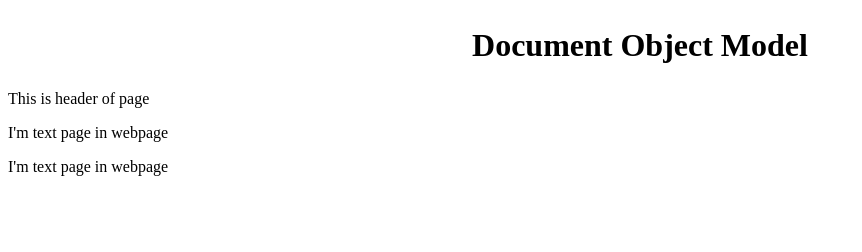
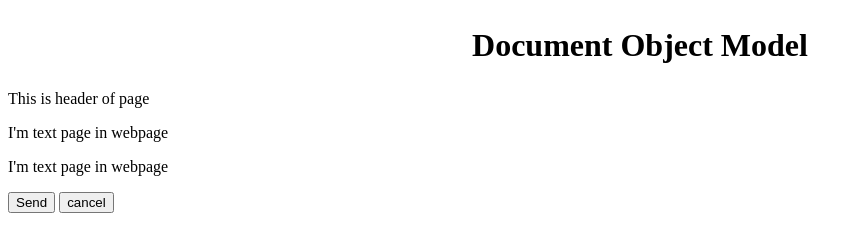
Before and after one commit to Ayubaabdi/30-days-of-javascript, a plain HTML site: page Javascript/Day-13/Dom.html in a window 1280 px wide. Shown: the whole page, without its empty margins (0-862 px from the left). Drawn offline with Linux system fonts and the light colour scheme.

Commit message:
added new querySelectors

```diff
--- a/Javascript/Day-13/Dom.html
+++ b/Javascript/Day-13/Dom.html
@@ -16,6 +16,8 @@
     <p id="header">This is header of page</p>
     <p class="text">I'm text page in webpage</p>
     <p class="text">I'm text page in webpage</p>
+    <button>Send</button>
+    <button>cancel</button>
   </body>
 
   <script src="./Dom.js"></script>
--- a/Javascript/Day-13/Dom.js
+++ b/Javascript/Day-13/Dom.js
@@ -0,0 +1,28 @@
+// const header = document.getElementById("header");
+
+// console.log(header);
+
+// const text = document.getElementsByClassName("text");
+
+// console.log(text);
+
+// const button = document.getElementsByTagName('button')[1]
+
+// console.log(button)
+
+// using by querySelectors
+
+const header = document.querySelector('#header');
+
+console.log(header)
+
+// const text = document.querySelector('.text');
+
+// console.log(text)
+
+const text = document.querySelectorAll('.text')
+
+console.log(text)
+
+const button = document.querySelectorAll('button')
+console.log(button)
```
